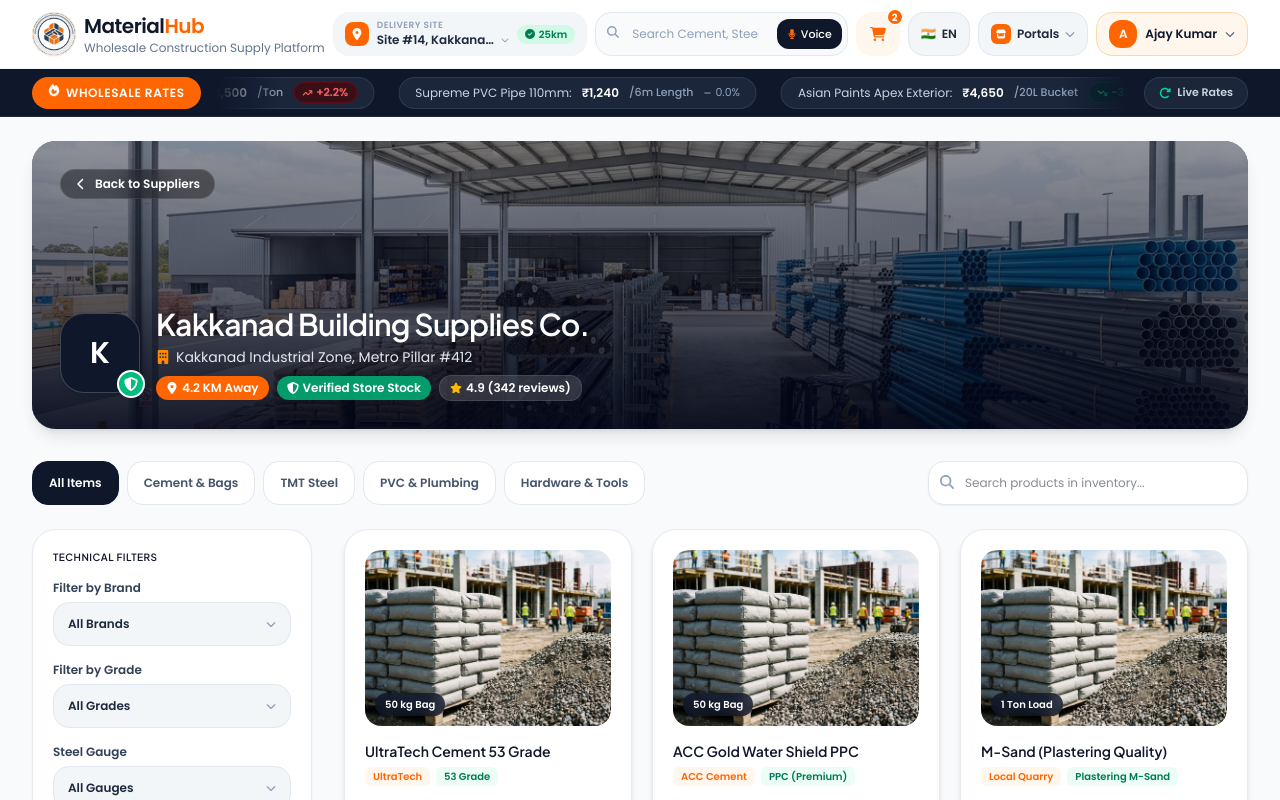
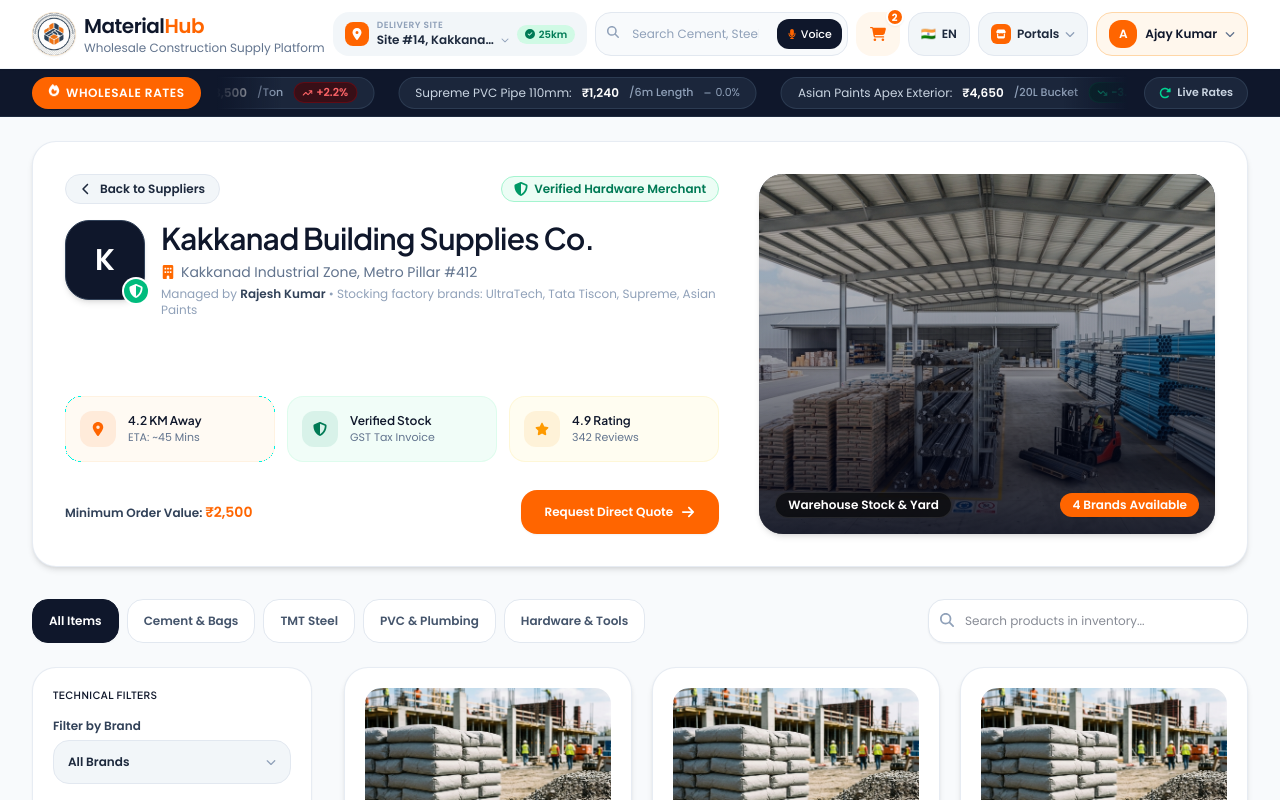
Before and after one commit to ajaycodesx/meterialhub-portal, a Next.js app in the folder buyer-panel/: page /catalog in a window 1280 px wide. Shown: the top 800 px of the page. Built offline with nearby package versions, Linux system fonts and the light colour scheme.

Commit message:
Refactor Catalog page Hero section to match Home page Hero section design architecture

```diff
--- a/buyer-panel/components/buyer/ProductCatalog.tsx
+++ b/buyer-panel/components/buyer/ProductCatalog.tsx
@@ -171,29 +171,103 @@ export const ProductCatalog: React.FC<ProductCatalogProps> = ({
 
   return (
     <div className="flex-1 bg-[#F8FAFC]">
-      <div className="max-w-7xl mx-auto px-4 sm:px-6 lg:px-8 pt-4 sm:pt-6">
-        <div className="relative rounded-3xl overflow-hidden shadow-lg h-64 sm:h-72 w-full bg-slate-900 flex flex-col justify-between p-5 sm:p-7 group">
+      <div className="max-w-7xl mx-auto px-3 sm:px-6 lg:px-8 pt-3 sm:pt-6">
+
+        {/* Mobile App Store Hero Banner (Matching Home Page Mobile Hero Card) */}
+        <div className="sm:hidden relative rounded-2xl overflow-hidden shadow-md bg-slate-900 text-white p-4 flex flex-col justify-between group min-h-[300px]">
           <img
             src="/images/store_hero_banner.jpg"
             alt={`${merchant.name} Warehouse Yard`}
-            className="absolute inset-0 w-full h-full object-cover group-hover:scale-105 transition-transform duration-700 opacity-80"
+            className="absolute inset-0 w-full h-full object-cover group-hover:scale-105 transition-transform duration-700 opacity-60"
           />
 
-          <div className="absolute inset-0 bg-gradient-to-t from-slate-950/90 via-slate-950/55 to-slate-950/30" />
+          <div className="absolute inset-0 bg-gradient-to-t from-slate-950/95 via-slate-950/65 to-slate-950/30" />
 
-          <div className="relative z-10">
+          <div className="relative z-10 flex items-center justify-between">
             <button
               onClick={onBack}
-              className="inline-flex items-center gap-2 px-3.5 py-1.5 rounded-2xl bg-black/40 hover:bg-black/60 text-white text-xs font-semibold backdrop-blur-md border border-white/10 transition-all cursor-pointer"
+              className="inline-flex items-center gap-1.5 px-3 py-1 rounded-full bg-black/50 hover:bg-black/70 text-white text-xs font-semibold backdrop-blur-md border border-white/20 transition-all cursor-pointer"
+            >
+              <FaChevronLeft className="h-3 w-3" />
+              <span>Suppliers</span>
+            </button>
+
+            <span className="inline-flex items-center gap-1 px-2.5 py-0.5 rounded-full bg-emerald-500/90 text-white text-[10px] font-semibold backdrop-blur-xs">
+              <FaShieldHalved className="h-3 w-3" />
+              Verified Hub
+            </span>
+          </div>
+
+          <div className="relative z-10 space-y-1 my-3">
+            <div className="flex items-center gap-3">
+              <div className="h-12 w-12 rounded-2xl bg-slate-900 text-white font-semibold text-xl flex items-center justify-center shadow-md shrink-0 border border-white/20">
+                {merchant.name.charAt(0)}
+              </div>
+              <div>
+                <h1 className="text-xl font-semibold text-white tracking-tight leading-tight">
+                  {merchant.name}
+                </h1>
+                <p className="text-xs text-slate-200 font-normal flex items-center gap-1 mt-0.5">
+                  <FaBuilding className="h-3 w-3 text-orange-400 shrink-0" />
+                  <span className="truncate max-w-[220px]">{merchant.address}</span>
+                </p>
+              </div>
+            </div>
+          </div>
+
+          <div className="relative z-10 space-y-3">
+            <div className="grid grid-cols-3 gap-1.5 text-[10px] font-medium w-full">
+              <span className="inline-flex items-center justify-center gap-1 px-1.5 py-1 rounded-lg bg-white/20 text-white backdrop-blur-md border border-white/10 text-center truncate">
+                <FaLocationDot className="h-3 w-3 text-orange-400 shrink-0" />
+                <span className="truncate">{merchant.distanceKm} KM Away</span>
+              </span>
+              <span className="inline-flex items-center justify-center gap-1 px-1.5 py-1 rounded-lg bg-emerald-500/80 text-white backdrop-blur-md text-center truncate">
+                <FaShieldHalved className="h-3 w-3 shrink-0" />
+                <span className="truncate">Verified Stock</span>
+              </span>
+              <span className="inline-flex items-center justify-center gap-1 px-1.5 py-1 rounded-lg bg-white/15 text-white backdrop-blur-md border border-white/10 text-center truncate">
+                <FaStar className="h-3 w-3 text-amber-400 shrink-0" />
+                <span className="truncate">{merchant.rating} ({merchant.reviewsCount})</span>
+              </span>
+            </div>
+
+            <div className="grid grid-cols-2 gap-2">
+              <button
+                onClick={() => alert(`Direct Quote Request sent to ${merchant.name}`)}
+                className="w-full justify-center text-xs py-2 rounded-xl bg-[#FF6500] hover:bg-[#E05800] text-white font-semibold flex items-center gap-1.5 cursor-pointer shadow-xs"
+              >
+                <span>Request Quote</span>
+              </button>
+
+              <div className="w-full text-center text-[10px] py-2 rounded-xl bg-white/20 text-white font-medium border border-white/20 backdrop-blur-xs flex items-center justify-center">
+                Min Order: ₹{merchant.minOrderValue.toLocaleString()}
+              </div>
+            </div>
+          </div>
+        </div>
+
+        {/* Desktop & Tablet Store Hero Grid (Matching Home Page Hero Layout) */}
+        <div className="hidden sm:grid grid-cols-1 lg:grid-cols-12 gap-5 lg:gap-10 items-stretch bg-white p-6 sm:p-8 rounded-3xl border border-slate-200/80 shadow-md">
+
+          <div className="lg:col-span-7 flex flex-col justify-between space-y-4 sm:space-y-6">
+            <div>
+              <div className="flex items-center justify-between gap-3 mb-4">
+                <button
+                  onClick={onBack}
+                  className="inline-flex items-center gap-2 px-3.5 py-1.5 rounded-2xl bg-slate-100/90 hover:bg-slate-200/80 border border-slate-200 text-xs font-semibold text-slate-800 transition-all cursor-pointer"
                 >
                   <FaChevronLeft className="h-3 w-3" />
                   <span>Back to Suppliers</span>
                 </button>
+
+                <span className="inline-flex items-center gap-1.5 px-3 py-1 rounded-full bg-emerald-50 text-emerald-700 text-xs font-semibold border border-emerald-200">
+                  <FaShieldHalved className="h-3.5 w-3.5 text-emerald-600" />
+                  <span>Verified Hardware Merchant</span>
+                </span>
               </div>
 
-          <div className="relative z-10 flex flex-col sm:flex-row sm:items-end justify-between gap-4">
-            <div className="flex items-center gap-4">
-              <div className="h-16 w-16 sm:h-20 sm:w-20 rounded-3xl bg-slate-900 text-white font-semibold text-2xl sm:text-3xl flex items-center justify-center shadow-md relative shrink-0 border border-white/20">
+              <div className="flex items-start gap-4">
+                <div className="h-16 w-16 sm:h-20 sm:w-20 rounded-3xl bg-slate-900 text-white font-semibold text-2xl sm:text-3xl flex items-center justify-center shadow-md relative shrink-0 border border-slate-700">
                   {merchant.name.charAt(0)}
                   {merchant.verified && (
                     <span className="absolute -bottom-1 -right-1 h-6 w-6 rounded-full bg-emerald-500 flex items-center justify-center shadow-xs ring-2 ring-white" title="Verified Merchant">
@@ -201,36 +275,97 @@ export const ProductCatalog: React.FC<ProductCatalogProps> = ({
                     </span>
                   )}
                 </div>
+
                 <div className="space-y-1">
-                <div className="flex items-center gap-2">
-                  <h1 className="text-xl sm:text-3xl font-semibold text-white tracking-tight leading-tight">
+                  <h1 className="text-2xl sm:text-3xl font-semibold text-slate-900 tracking-tight leading-tight">
                     {merchant.name}
                   </h1>
-                </div>
 
-                <p className="text-xs sm:text-sm text-slate-200 font-normal flex items-center gap-1.5">
-                  <FaBuilding className="h-3.5 w-3.5 text-orange-400 shrink-0" />
+                  <p className="text-xs sm:text-sm text-slate-500 font-normal flex items-center gap-1.5">
+                    <FaBuilding className="h-3.5 w-3.5 text-orange-500 shrink-0" />
                     <span>{merchant.address}</span>
                   </p>
 
-                <div className="flex flex-wrap items-center gap-2 pt-1">
-                  <span className="inline-flex items-center gap-1 px-2.5 py-1 rounded-xl bg-[#FF6500] text-white text-xs font-semibold shadow-xs">
-                    <FaLocationDot className="h-3 w-3" />
-                    {merchant.distanceKm} KM Away
+                  <p className="text-xs text-slate-400 font-normal">
+                    Managed by <span className="font-semibold text-slate-700">{merchant.ownerName}</span> &bull; Stocking factory brands: {merchant.brands.join(', ')}
+                  </p>
+                </div>
+              </div>
+            </div>
+
+            <div className="space-y-4 sm:space-y-6">
+              <div className="grid grid-cols-3 gap-3">
+                <div className="p-3.5 rounded-2xl bg-orange-50/70 border border-orange-100/60 flex items-center gap-3">
+                  <div className="h-9 w-9 rounded-xl bg-[#FF6500]/10 text-[#FF6500] flex items-center justify-center shrink-0">
+                    <FaLocationDot className="h-3.5 w-3.5" />
+                  </div>
+                  <div>
+                    <h4 className="text-xs font-semibold text-slate-900">{merchant.distanceKm} KM Away</h4>
+                    <p className="text-[11px] text-slate-500 font-normal">ETA: ~{merchant.deliveryEtaMinutes} Mins</p>
+                  </div>
+                </div>
+
+                <div className="p-3.5 rounded-2xl bg-emerald-50/70 border border-emerald-100/60 flex items-center gap-3">
+                  <div className="h-9 w-9 rounded-xl bg-emerald-600/10 text-emerald-700 flex items-center justify-center shrink-0">
+                    <FaShieldHalved className="h-3.5 w-3.5" />
+                  </div>
+                  <div>
+                    <h4 className="text-xs font-semibold text-slate-900">Verified Stock</h4>
+                    <p className="text-[11px] text-slate-500 font-normal">GST Tax Invoice</p>
+                  </div>
+                </div>
+
+                <div className="p-3.5 rounded-2xl bg-amber-50/70 border border-amber-100/60 flex items-center gap-3">
+                  <div className="h-9 w-9 rounded-xl bg-amber-500/10 text-amber-600 flex items-center justify-center shrink-0">
+                    <FaStar className="h-3.5 w-3.5 text-amber-500" />
+                  </div>
+                  <div>
+                    <h4 className="text-xs font-semibold text-slate-900">{merchant.rating} Rating</h4>
+                    <p className="text-[11px] text-slate-500 font-normal">{merchant.reviewsCount} Reviews</p>
+                  </div>
+                </div>
+              </div>
+
+              <div className="flex items-center justify-between gap-3 pt-1">
+                <div className="text-xs font-semibold text-slate-700">
+                  Minimum Order Value: <span className="text-[#FF6500] text-sm">₹{merchant.minOrderValue.toLocaleString()}</span>
+                </div>
+
+                <Button
+                  variant="primary"
+                  size="md"
+                  onClick={() => alert(`Direct Quote Request sent to ${merchant.name}`)}
+                  icon={<FaArrowRight className="h-3.5 w-3.5" />}
+                  className="px-6 py-3"
+                >
+                  Request Direct Quote
+                </Button>
+              </div>
+            </div>
+          </div>
+
+          <div className="lg:col-span-5 h-full flex">
+            <div className="relative rounded-3xl overflow-hidden shadow-md group bg-slate-900 w-full h-full min-h-[360px]">
+              <img
+                src="/images/store_hero_banner.jpg"
+                alt={`${merchant.name} Warehouse Yard`}
+                className="w-full h-full object-cover group-hover:scale-105 transition-transform duration-700 opacity-85"
+              />
+              <div className="absolute inset-0 bg-gradient-to-t from-slate-950/80 via-slate-950/30 to-transparent" />
+
+              <div className="absolute bottom-4 left-4 right-4 flex items-center justify-between">
+                <span className="px-3 py-1 rounded-full bg-black/60 text-white text-xs font-semibold backdrop-blur-md border border-white/10">
+                  Warehouse Stock &amp; Yard
                 </span>
-                  <span className="inline-flex items-center gap-1 px-2.5 py-1 rounded-xl bg-emerald-500/80 text-white text-xs font-semibold backdrop-blur-md">
-                    <FaShieldHalved className="h-3 w-3" />
-                    Verified Store Stock
-                  </span>
-                  <span className="inline-flex items-center gap-1 px-2.5 py-1 rounded-xl bg-white/15 text-white text-xs font-semibold backdrop-blur-md border border-white/10">
-                    <FaStar className="h-3 w-3 text-amber-400" />
-                    {merchant.rating} ({merchant.reviewsCount} reviews)
+                <span className="px-3 py-1 rounded-full bg-[#FF6500] text-white text-xs font-semibold shadow-xs">
+                  {merchant.brands.length} Brands Available
                 </span>
               </div>
             </div>
           </div>
+
         </div>
-        </div>
+
       </div>
 
       <div className="max-w-7xl mx-auto px-4 sm:px-6 lg:px-8 py-8 space-y-6">
```
Lines whose indentation alone changed are shown as unchanged.
